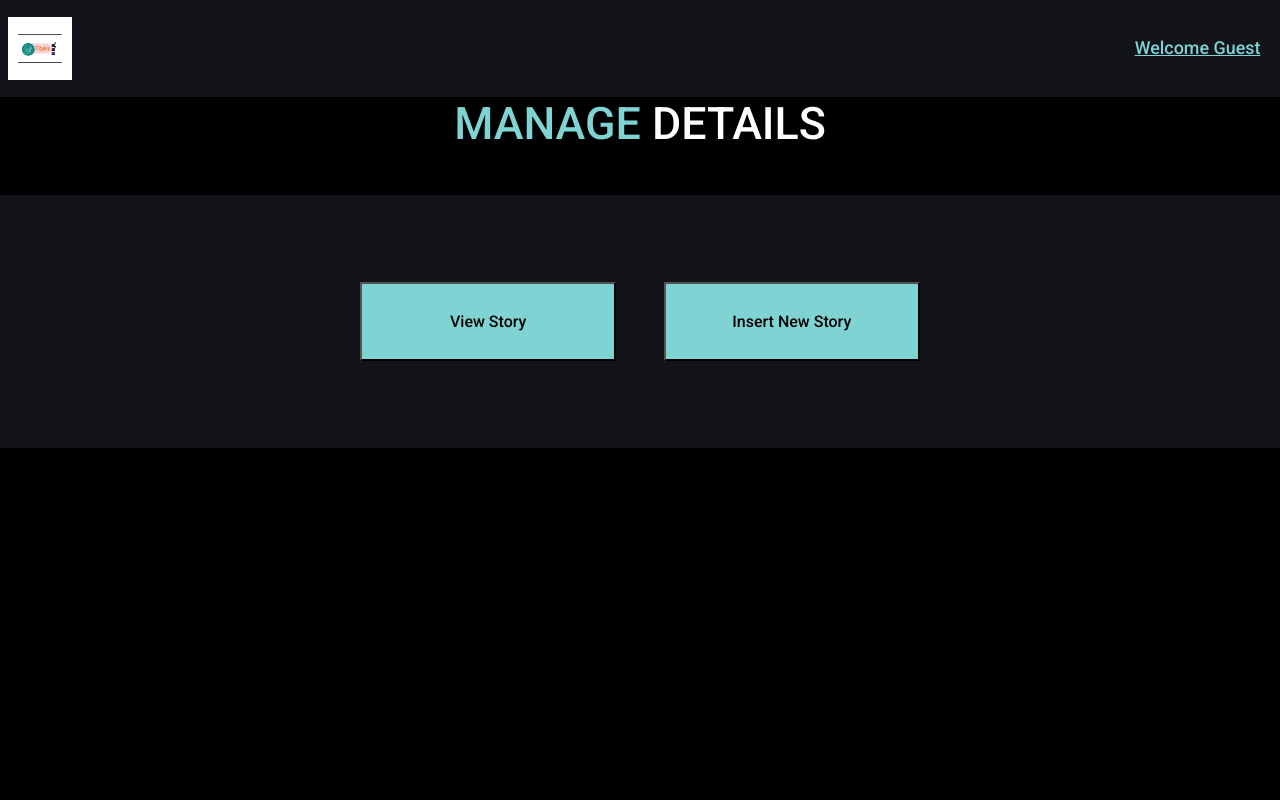
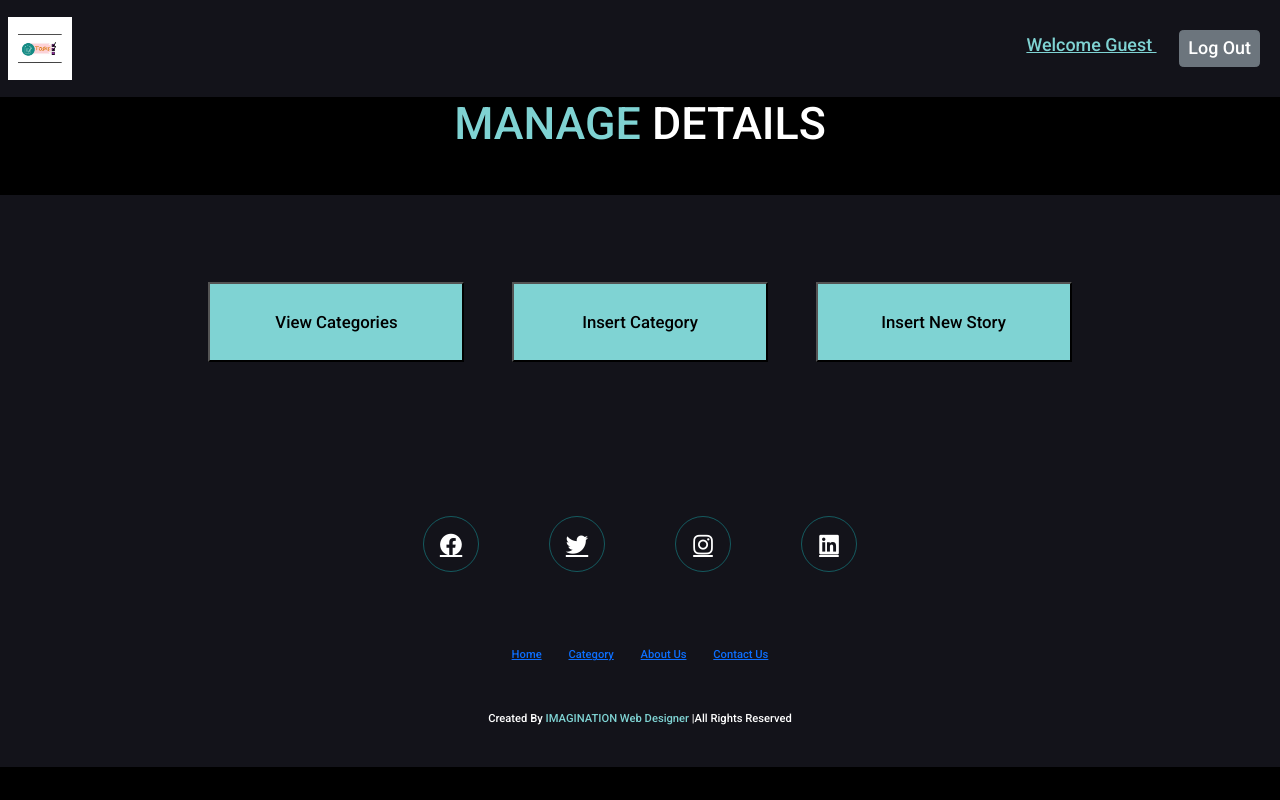
Before and after one commit to PathumiJayasiri/LavendaStories, a PHP site: page /admin_area/index.php in a window 1280 px wide. Run offline with PHP 8.4, Linux system fonts and the light colour scheme.

Commit message:
adminButton

```diff
--- a/admin_area/index.php
+++ b/admin_area/index.php
@@ -28,7 +28,9 @@
       <ul class="navbar-nav">
         <li class="nav-item">
 
-          <a class="nav-link-home active"  href="#">Welcome guest</a>
+          <a class="nav-link-home active"  href="#">Welcome guest
+  <a href="#" class="btn btn-secondary">Log Out</a>
+</a>
         </li>
 
 
@@ -50,7 +52,9 @@
 <div class="row">
     <div class="dettail-row col-md-12  ">
 <div class="button text-center">
-    <button><a href="#" class="nav-link text-black  my-1">View Story</a>
+    <button><a href="#" class="nav-link text-black  my-1">View Categories</a>
+</button>
+<button><a href="#" class="nav-link text-black  my-1">Insert Category</a>
 </button>
 <button><a href="#" class="nav-link text-black my-1">Insert new story</a></button>
 </div>
@@ -58,7 +62,23 @@
 </div>
 
   </div>
+<!--footer-->
+ <section class="footer">
+ <div class="share">
+  <a href="#" class="fab fa-facebook"></a>
+   <a href="#" class="fab fa-twitter"></a>
+    <a href="#" class="fab fa-instagram"></a>
+     <a href="#" class="fab fa-linkedin"></a>
+ </div>
+ <div class="links">
+  <a href="#">home</a>
+  <a href="#">category</a>
+  <a href="#">about us</a>
+  <a href="#">contact us</a>
+ </div>
+   <div class="credit">created by <span>IMAGINATION web designer</span> |all rights reserved</div>
 
+ </section>
 
 
 
--- a/style.css
+++ b/style.css
@@ -174,7 +174,7 @@ section {
   padding: 2rem;
   width: 20%;
   text-transform: capitalize;
-  font-size: medium;
+  font-size: 1.5rem;
   margin: 2rem;
 }
 
```
Also changed, not shown: images/3100995.jpg (added).
